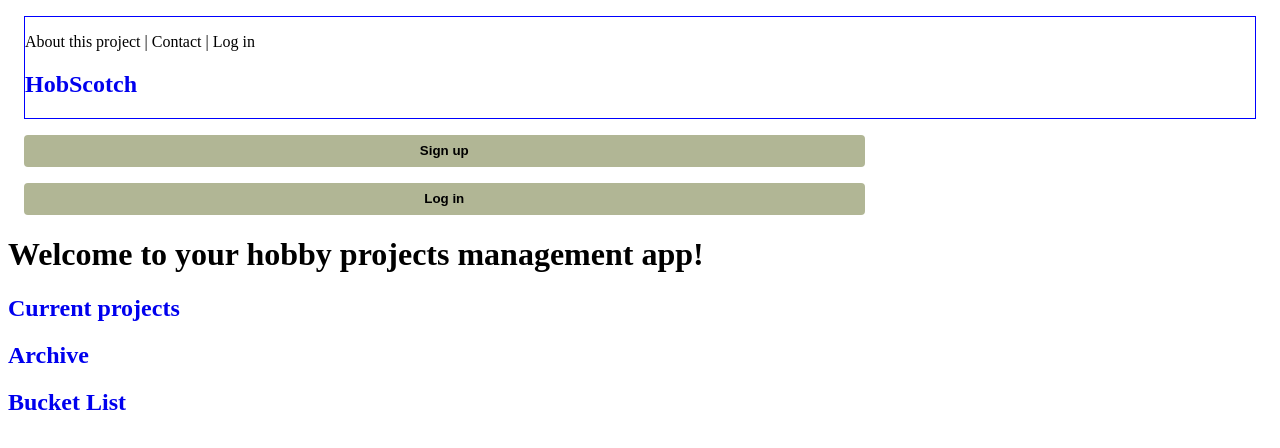
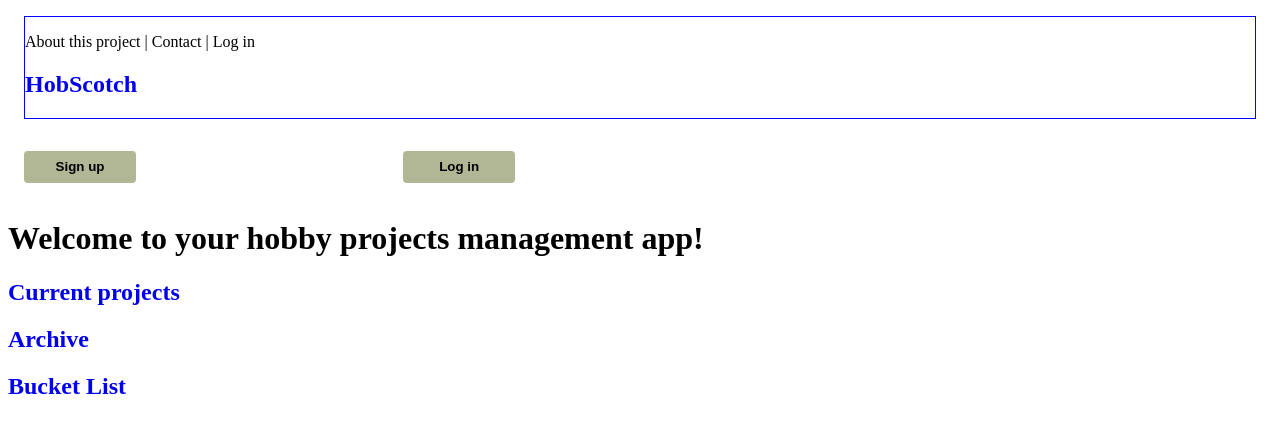
Before and after one commit to IrinaPresnyakova/hobby-app-client, a React (Create React App) app: page / in a window 1280 px wide. Shown: the top 448 px of the page. Built offline with nearby package versions, Linux system fonts and the light colour scheme; no server answers.

Commit message:
Show login button unless logged in

```diff
--- a/src/components/Button/Button.scss
+++ b/src/components/Button/Button.scss
@@ -14,7 +14,7 @@ button {
     display: flex;
     justify-content: center;
     align-items: center;
-    width: 60%;
+    width: 7rem;
     height: 2rem;
     background-color: $laurel-green;
     font-weight: 700;
@@ -22,10 +22,10 @@ button {
     border: none;
 
     @include tablet {
-        width: 65%;
+        // width: 65%;
     }
     @include desktop {
-        width: 70%;
+        // width: 70%;
     }
     // &__icon {
     //     color: white;
@@ -43,3 +43,12 @@ button {
     //     }
     // }
 }
+
+.auth-container {
+    display: flex;
+    justify-content: space-evenly;
+    @include tablet {
+        width: 60%;
+        justify-content: right;
+    }
+}
--- a/src/components/Login/Login.js
+++ b/src/components/Login/Login.js
@@ -1,17 +1,29 @@
-import React, { useState } from 'react'
+import React, { useState, useContext } from 'react';
 import axios from 'axios';
+import { useHistory} from "react-router-dom";
+import { AuthContext } from '../../utils/AuthContext'
 
 function Login() {
          //we need state to hold values of the username and password we input
         const [username, setUsername] = useState("");
         const [password, setPassword] = useState("");
+        const [loginState, setLoginState] = useState(false)
+        // const {setLoginState} = useContext(AuthContext);
+
+        let history = useHistory();
 
         const login = () => {
-            const loginData = { username: username, password: password };
+            const data = { username: username, password: password };
             axios
-                .post("http://localhost:5500/auth/login", loginData)
+                .post("http://localhost:5500/auth/login", data)
                 .then((response) => {
-                    console.log(response.data);
+                    if (response.data.error) {
+                        alert(response.data.error)
+                    } else {
+                        localStorage.setItem("tokenForAccess", response.data);
+                        setLoginState(true);
+                        history.push('/')
+                    }
                 });
             };
   return (
--- a/src/pages/Home/Home.js
+++ b/src/pages/Home/Home.js
@@ -1,14 +1,34 @@
 import React from "react";
 import axios from 'axios';
-import { useEffect } from "react";
-import { Link, useHistory } from "react-router-dom";
+import { useEffect, useState  } from "react";
+import { Link, useHistory} from "react-router-dom";
 import Button from "../../components/Button/Button";
+import { AuthContext } from "../../utils/AuthContext";
+
 
 const Home = () => {
 
+    const [loginState, setLoginState] = useState(false)
+
+    useEffect(() => {
+        axios.get("http://localhost:5500/auth/auth", {
+            headers: {
+                tokenForAccess: localStorage.getItem("tokenForAccess"),
+        }}).then ((response) => {
+            if(response.data.error) {
+                setLoginState(false)
+            } else {
+                setLoginState(true)
+            }
+        });
+    }, [])
 
     return(
     <div>
+        <AuthContext.Provider value={{ loginState, setLoginState }}>
+
+                { !loginState && (
+                    <div className="auth-container">
                         <div className="button-wrapper">
                             <Link to="/auth" className="add-new">
                                 <button>Sign up</button>
@@ -19,16 +39,19 @@ const Home = () => {
                                 <button>Log in</button>
                             </Link>
                         </div>
+                    </div>
+                    )
+                }
+                 </AuthContext.Provider>
 
 
                 <h1> Welcome to your hobby projects management app!</h1>
 
-            <a href="/current">
-                <h2 >Current projects</h2>
-            </a>
+                <a href="/current"><h2 >Current projects</h2></a>
                 <a href="/archive"><h2 className="title">Archive</h2></a>
                 <a href="/bucket-list"><h2 className="title">Bucket List</h2></a>
             </div>
+
     )
 }
 
--- a/src/pages/SingleProject/SingleProject.css
+++ /dev/null
@@ -1 +0,0 @@
-/*# sourceMappingURL=SingleProject.css.map */
--- a/src/pages/SingleProject/SingleProject.js
+++ b/src/pages/SingleProject/SingleProject.js
@@ -28,11 +28,23 @@ const SingleProject = () => {
 
     const addNote = () => {
         axios
-            .post("http://localhost:5500/notes", {noteText: newNote, ProjectId:id})
+            .post("http://localhost:5500/notes", {
+                noteText: newNote,
+                ProjectId:id
+            },
+            {headers: {
+                tokenForAccess: localStorage.getItem("tokenForAccess")
+            }}
+            )
             .then((response) => {
-                const noteToAdd = {noteText: newNote};
-                setNotes([...notes, noteToAdd]);
-                setNewNote("");
+                if (response.data.error) {
+                    console.log(response.data);
+                } else {
+                    const noteToAdd = {noteText: newNote};
+                    setNotes([...notes, noteToAdd]);
+                    setNewNote("");
+                }
+
             })
         }
 
--- /dev/null
+++ b/src/utils/AuthContext.js
@@ -0,0 +1,5 @@
+import { createContext } from "react";
+
+
+
+export const AuthContext = createContext("");
```
Also changed, not shown: src/App.js (+8 -3 lines), src/components/AddEditForm/AddEditForm.js (deleted, +0 -86 lines), src/pages/Home/Home.scss (added), src/styles/partials/_typekit.scss (added), 2 other files (tests, documents, lock files or other folders). Lines whose indentation alone changed are shown as unchanged.
